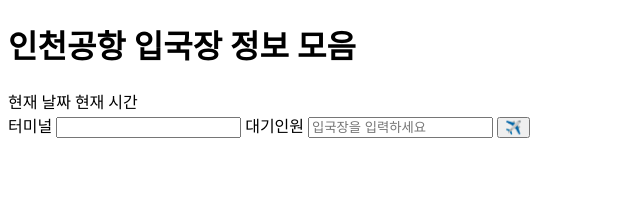
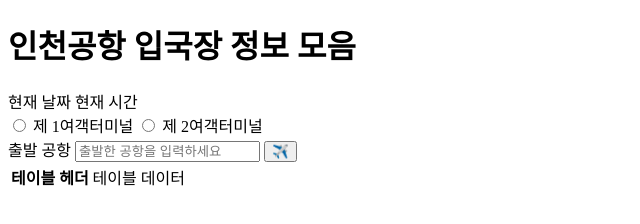
Before and after one commit to Bravetomato/using_API, a plain HTML site: page index.html in a window 1280 px wide. Shown: the whole page, without its empty margins (0-640 px from the left). Drawn offline with Linux system fonts and the light colour scheme; a web font is replaced by a local one.

Commit message:
입국장 정보 입력

```diff
--- a/index.html
+++ b/index.html
@@ -9,14 +9,28 @@
 </head>
 <body>
     <h1>인천공항 입국장 정보 모음</h1>
+
     <span>현재 날짜</span>
     <span>현재 시간</span>
-    <form aria-label="입국장 검색입력">
-    <lable fot="terminal">터미널</lable>
-    <input id="terminal" type="number" palceholder="숫자를 입력하세요"/>
-    <lable for="arrival">대기인원</lable>
-    <input id="arrival" type="text" placeholder="입국장을 입력하세요" />
-    <button type="button">✈️</button>
+
+    <form aria-label="입국장 정보 입력" action="" method="GET">
+    <input id="terminal" type="radio" name="ter" value="T1"/>
+    <label for="terminal">제 1여객터미널</label>
+    <input id="terminal" type="radio" name="ter" value="T2"/>
+    <label for="terminal">제 2여객터미널</label>
+    <br/>
+    <lable for="arrival">출발 공항</lable>
+    <input id="arrival" type="text" placeholder="출발한 공항을 입력하세요" required />
+    <button type="submit">✈️</button>
+    </form>
+
+    <form aria-label="입국장 정보 입력 결과" action="" method="GET">
+        <table>
+            <tr>
+                <th>테이블 헤더</th>
+                <td>테이블 데이터</td>
+            </tr>
+        </table>
     </form>
 </body>
 </html>
```
Also changed, not shown: style.css (+0 -18 lines).
